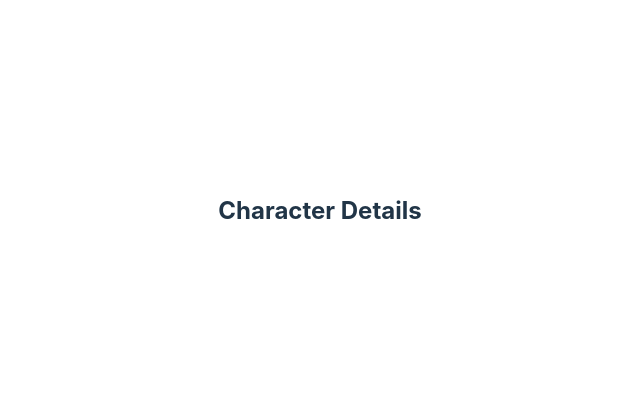
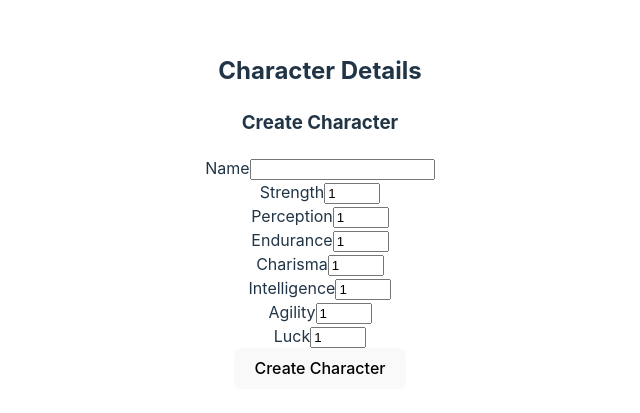
Before and after one commit to ninjapiraatti/hki-pw, a Vue app in the folder app/: page /characters/13b56b64-14df-4efa-8edf-567d80291c27 in a window 1280 px wide. Shown: the part 189-602 px from the top of the page, without its empty margins (320-960 px from the left). Built offline with nearby package versions, Linux system fonts and the light colour scheme.

Commit message:
Remove unneeded variable

```diff
--- a/app/src/views/CharacterView.vue
+++ b/app/src/views/CharacterView.vue
@@ -8,7 +8,7 @@
 			</ul>
 			<button class="btn btn-secondary" @click="editCharacter">Edit Character</button>
 		</div>
-		<CharacterForm v-if="isEditing" :character="character" :onSubmit="handleSubmit" />
+		<CharacterForm :character="character" :onSubmit="handleSubmit" />
 	</div>
 </template>
 
@@ -21,19 +21,12 @@ const props = defineProps<{
 	character?: Character
 }>()
 
-const isEditing = ref(false)
 const stats = ["Strength", "Perception", "Endurance", "Charisma", "Intelligence", "Agility", "Luck"]
 
 // Function to handle the submission of the form
 const handleSubmit = (character: Character) => {
 	// Handle the character submission (e.g., save to a database or state)
 	console.log("Character submitted:", character)
-	isEditing.value = false // Exit editing mode
-}
-
-// Function to enter editing mode
-const editCharacter = () => {
-	isEditing.value = true
 }
 
 onMounted(() => {
```
